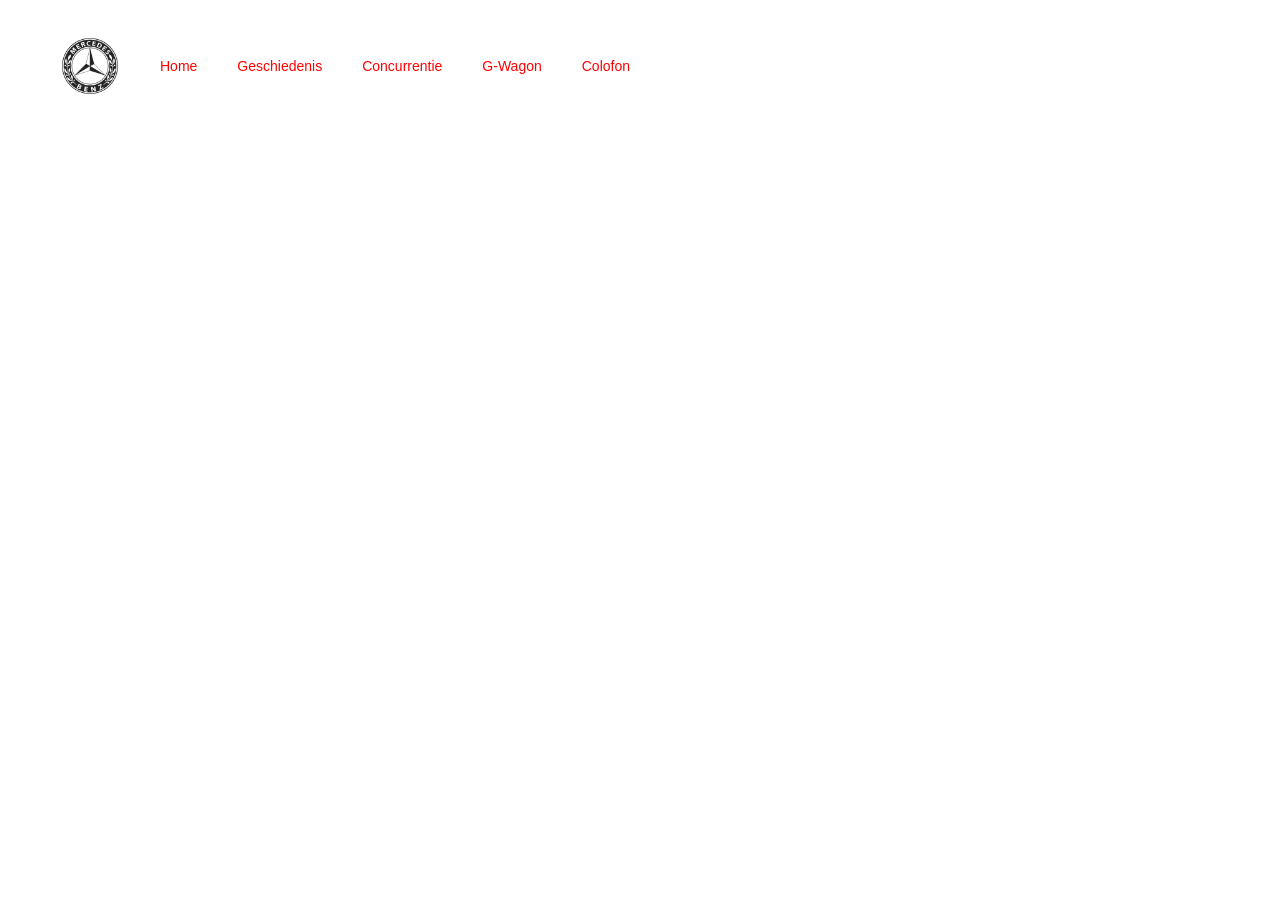
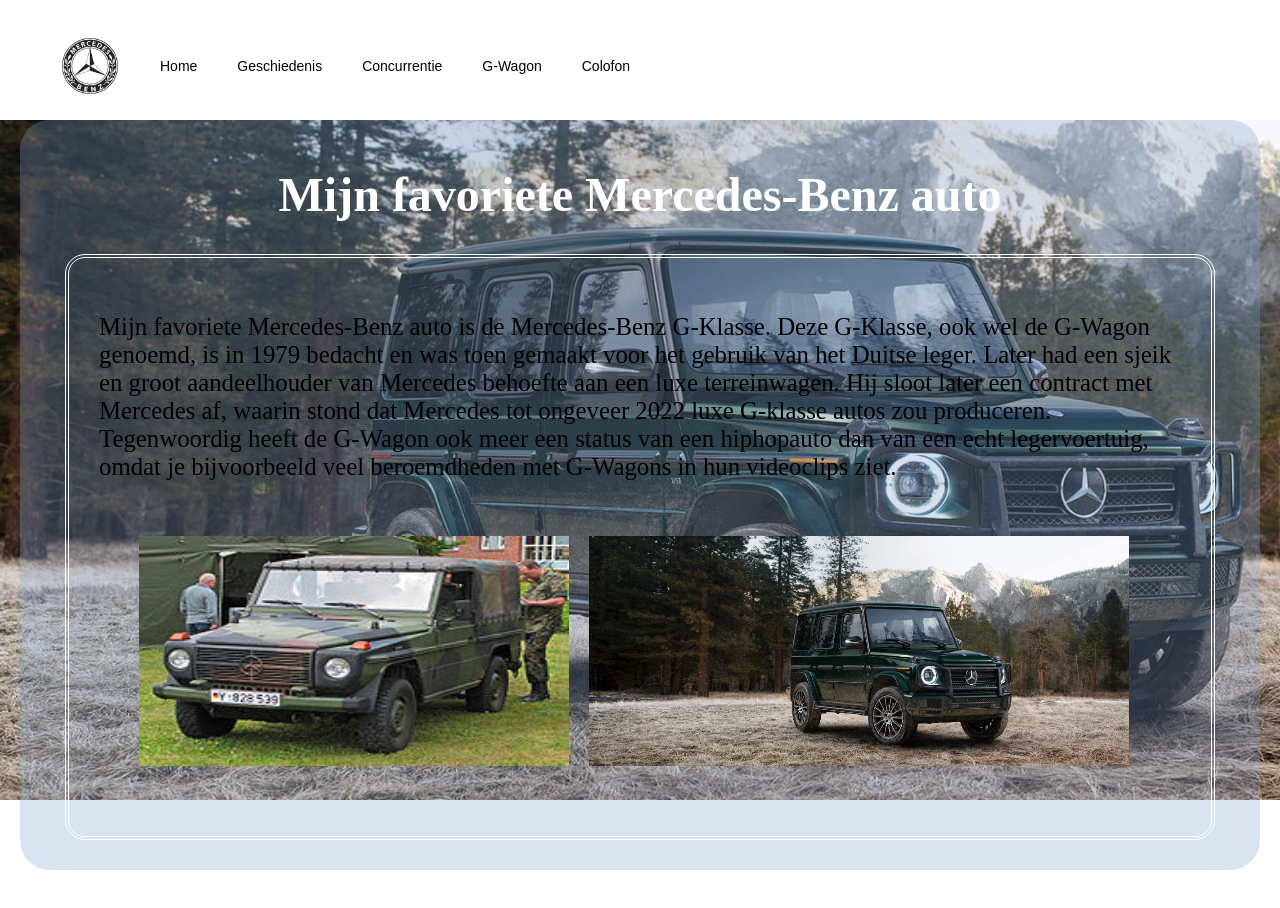
Before and after one commit to 151341/Stef-Delnoye, a plain HTML site: page G-Wagon.html in a window 1280 px wide. Before the commit the page ends 800 px from the top, so only its background shows below. Drawn offline with Linux system fonts and the light colour scheme.

Commit message:
dasfdsaffsd

```diff
--- a/CSS/cijfer.css
+++ b/CSS/cijfer.css
@@ -13,7 +13,10 @@ margin-bottom: 100px;
 }
 
 .lightgrey {
-    background-color: black;
+    background-image: url('../geschiedenisbg.jpg');
+    background-repeat: no-repeat;
+       background-size: cover;
+background-position: center;
     margin-top: 100px;
     margin-bottom: 100px;
 }
@@ -39,7 +42,7 @@ display: block;
 text-decoration: none;
 font-size: 14px;
 font-family: Arial;
-color: red;
+color: black;
 padding: 0 20px;
 transition: 0.4s ease;
 }
@@ -117,28 +120,29 @@ nav ul img {
 
 .blokkieinfo {
   background-color:	rgba(129, 158, 201, 0.3);
-  height: 1000px;
+  height: 700px;
   padding: 15px;
   border-radius: 15px;
   margin-left: 20px;
   margin-right: 20px;
   margin-top: 150px;
-
+  margin-bottom: 70px;
 }
 
 .favoauto {
-    background-color: 	#808080;
+  background-color:	rgba(129, 158, 201, 0.3);
     height: 750px;
     padding: 15px;
     border-radius: 30px;
-    margin: 20px;
-
+margin-left: 20px;
+margin-right: 20px;
+margin-top: 120px;
 }
 
 .kopje {
     font-size: 150%;
     text-align: center;
-
+    color: white;
 }
 
 
@@ -310,11 +314,6 @@ div.picc {
     margin-right: 430px;
 }
 
-.GGG {
-    background-image: url('randomG.jpg');
-
-}
-
 body {
     background-color: white;
     margin: 0;
@@ -322,3 +321,10 @@ body {
     height: 100%;
 
 }
+
+.GGG {
+    background-image: url('../randomG.jpg');
+    background-size: cover;
+background-repeat: no-repeat;
+background-position: center;
+}
--- a/G-Wagon.html
+++ b/G-Wagon.html
@@ -4,6 +4,7 @@
 <title>Stef's Mercedes fanpage</title>
  <link rel="stylesheet" type="text/css" href="CSS/cijfer.css">
 </head>
+
 <body class="GGG">
 
 
@@ -20,5 +21,47 @@
           </ul>
      </nav>
 
+    <div class="favoauto">
+
+     <div class="kopje">
+     <h1>Mijn favoriete Mercedes-Benz auto</h1>
+     </div><!--Deze div gebruik ik voor het opmaken van de titel over mijn
+     favoriete auto.-->
+
+     <div class="uitleg">
+     <p>Mijn favoriete Mercedes-Benz auto is de
+     Mercedes-Benz G-Klasse. Deze G-Klasse,
+     ook wel de G-Wagon genoemd, is
+     in 1979 bedacht en was toen gemaakt voor
+     het gebruik van het Duitse leger. Later had
+     een sjeik en groot aandeelhouder van
+     Mercedes behoefte aan een luxe terreinwagen.
+     Hij sloot later een contract met Mercedes af,
+     waarin stond dat Mercedes tot ongeveer 2022 luxe
+     G-klasse autos zou produceren. Tegenwoordig heeft
+     de G-Wagon ook meer een status van een hiphopauto
+     dan van een echt legervoertuig, omdat je bijvoorbeeld
+     veel beroemdheden met G-Wagons in hun
+     videoclips ziet.</p>
+
+
+     <div class="fotoab">
+     <img class="ac" width="450px" height="250px"  src="armycar.jpg" alt="">
+     <img class="now" width="560px" height="250px"  src="randomG.jpg" alt="">
+
+
+     </div><!--Deze div is voor het scheiden van de twee foto's van de G-Wagons.-->
+
+
+    </div><!--In deze div leg ik de geschiedenis achter de
+     G-Wagon uit en maak ik de paragraaf op
+     met behulp van de div-->
+
+
+    </div><!--Deze div is voor de totale opmaak van mijn
+    tweede div over mijn favoriete Mercedes auto.-->
+
+
+
      </body>
 </html>
```
Also changed, not shown: Geschiedenis.html (+6 -47 lines), geschiedenisbg.jpg (added).
